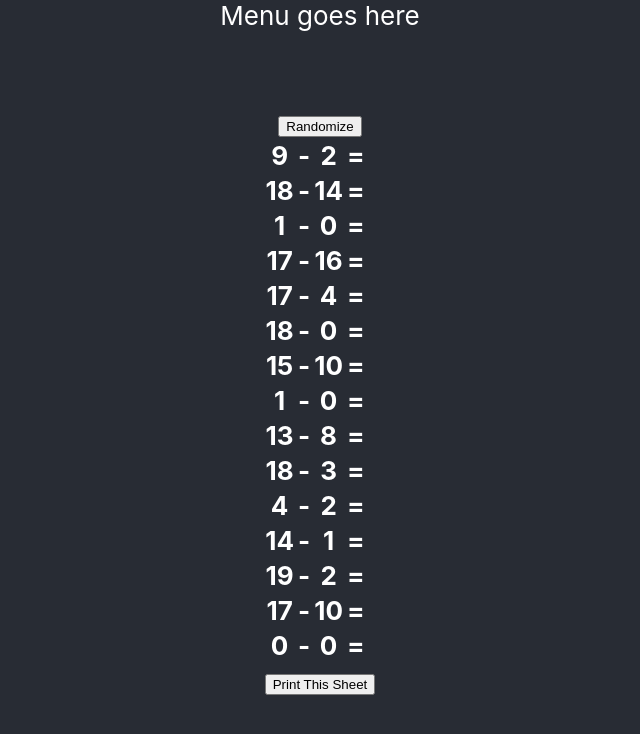
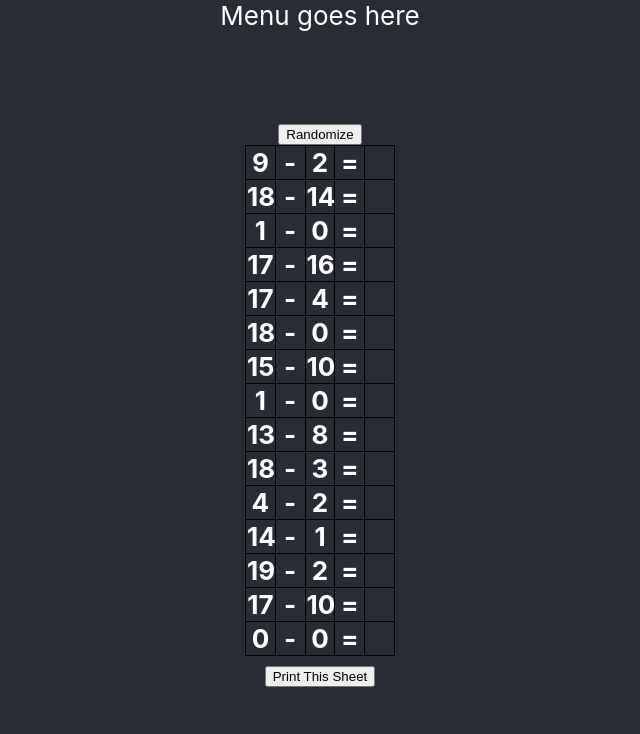
Before and after one commit to dkaksl/homework-printer, a React (Create React App) app: page / in a window 1280 px wide. Shown: the top 734 px of the page, without its empty margins (320-960 px from the left). Built offline with nearby package versions, Linux system fonts and the light colour scheme.

Commit message:
added some table styling

```diff
--- a/src/App.css
+++ b/src/App.css
@@ -12,3 +12,15 @@
   font-size: calc(10px + 2vmin);
   color: white;
 }
+
+table,
+th,
+td {
+  border: 1px solid black;
+  border-collapse: collapse;
+}
+
+table {
+  table-layout: fixed;
+  width: 150px;
+}
```
